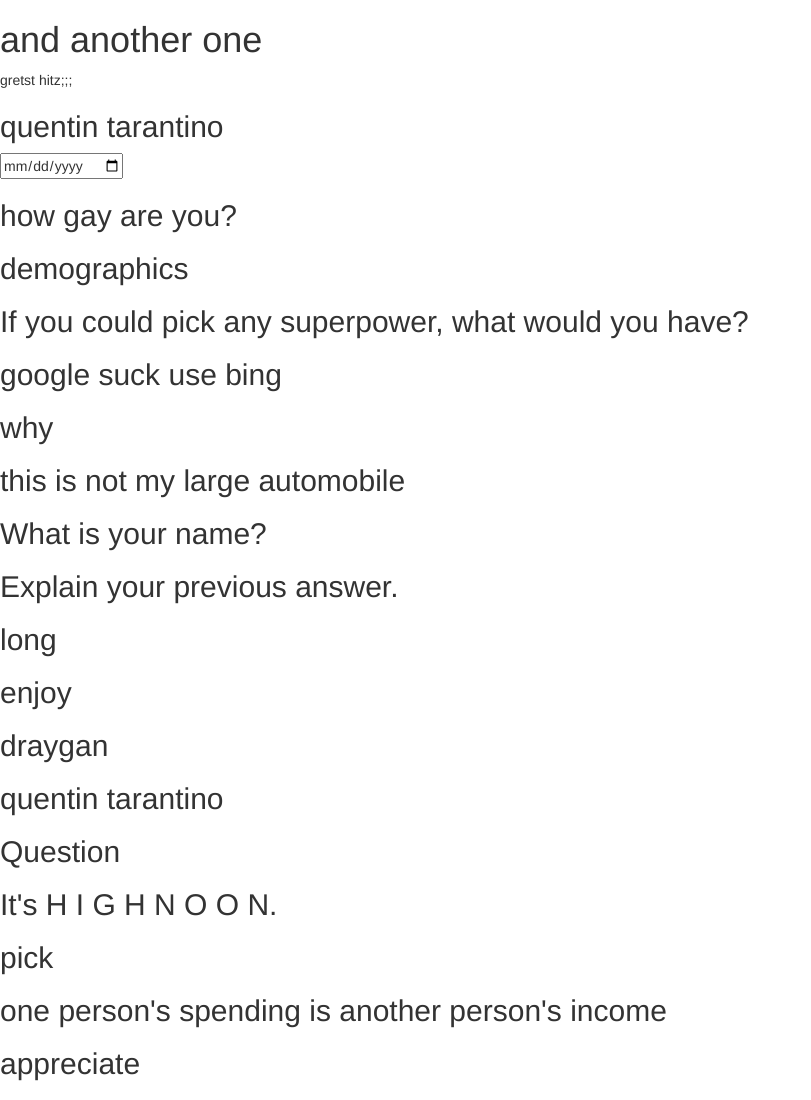
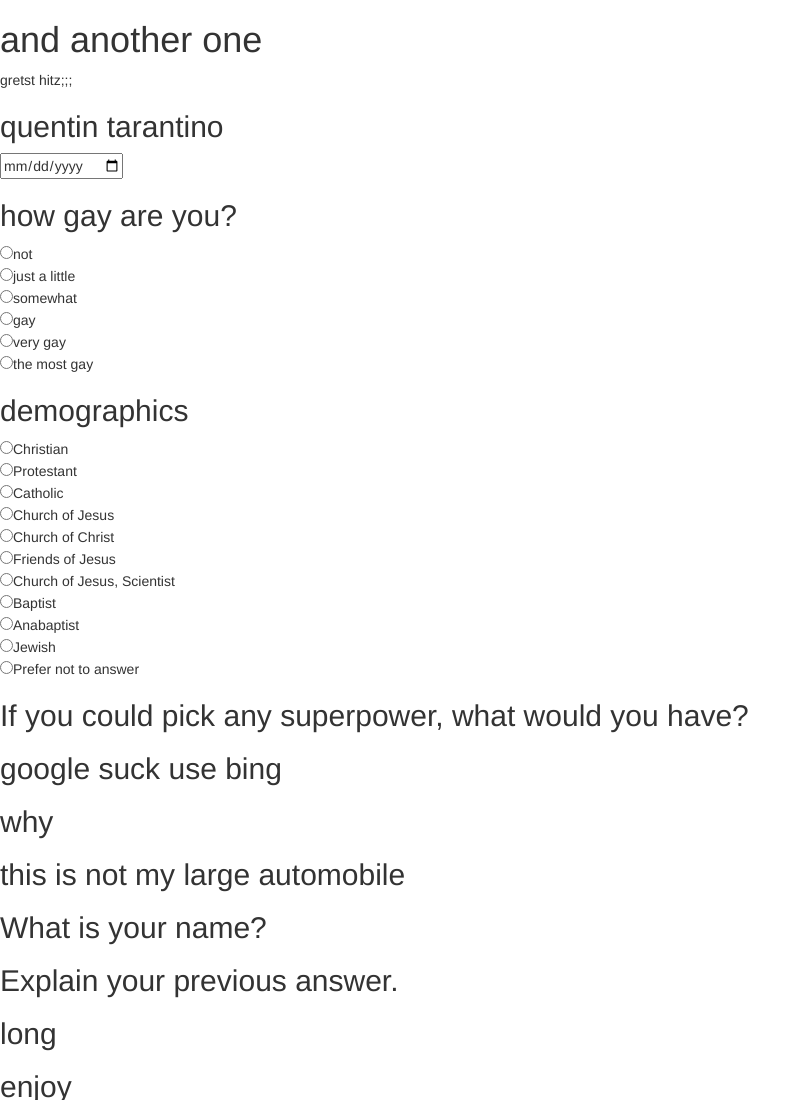
Before and after one commit to otherfireangel/Shitform, a plain HTML site: page index.html in a window 1280 px wide. Shown: the top 1100 px of the page, without its empty margins (0-811 px from the left). Drawn offline with nearby package versions, Linux system fonts and the light colour scheme.

Commit message:
test radio buttons

```diff
--- a/index.html
+++ b/index.html
@@ -12,9 +12,26 @@
     <p>gretst hitz;;;</p>
     <form action="/answer">
       <h2>quentin tarantino</h2>
-      <input type="date">
+      <input type="date" name="tarantino">
       <h2>how gay are you?</h2>
+      <input type="radio" name="gay" value="not">not<br>
+      <input type="radio" name="gay" value="little">just a little<br>
+      <input type="radio" name="gay" value="some">somewhat<br>
+      <input type="radio" name="gay" value="gay">gay<br>
+      <input type="radio" name="gay" value="very">very gay<br>
+      <input type="radio" name="gay" value="most">the most gay<br>
       <h2>demographics</h2>
+      <input type="radio" name="religion" value="christian">Christian<br>
+      <input type="radio" name="religion" value="protestant">Protestant<br>
+      <input type="radio" name="religion" value="catholic">Catholic<br>
+      <input type="radio" name="religion" value="ch-of-jesus">Church of Jesus<br>
+      <input type="radio" name="religion" value="ch-of-christ">Church of Christ<br>
+      <input type="radio" name="religion" value="fr-of-jesus">Friends of Jesus<br>
+      <input type="radio" name="religion" value="ch-of-jesus-sci">Church of Jesus, Scientist<br>
+      <input type="radio" name="religion" value="baptist">Baptist<br>
+      <input type="radio" name="religion" value="anabaptist">Anabaptist<br>
+      <input type="radio" name="religion" value="jewish">Jewish<br>
+      <input type="radio" name="religion" value="not">Prefer not to answer<br>
       <h2>If you could pick any superpower, what would you have?</h2>
       <h2>google suck use bing</h2>
       <h2>why</h2>
```
